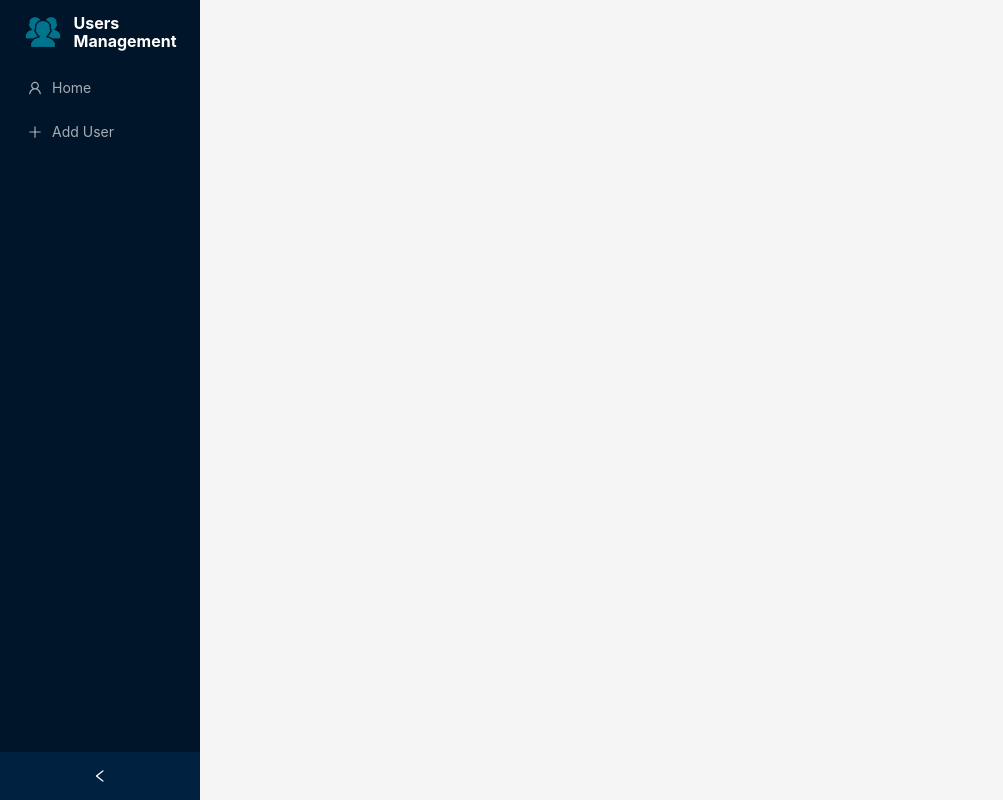
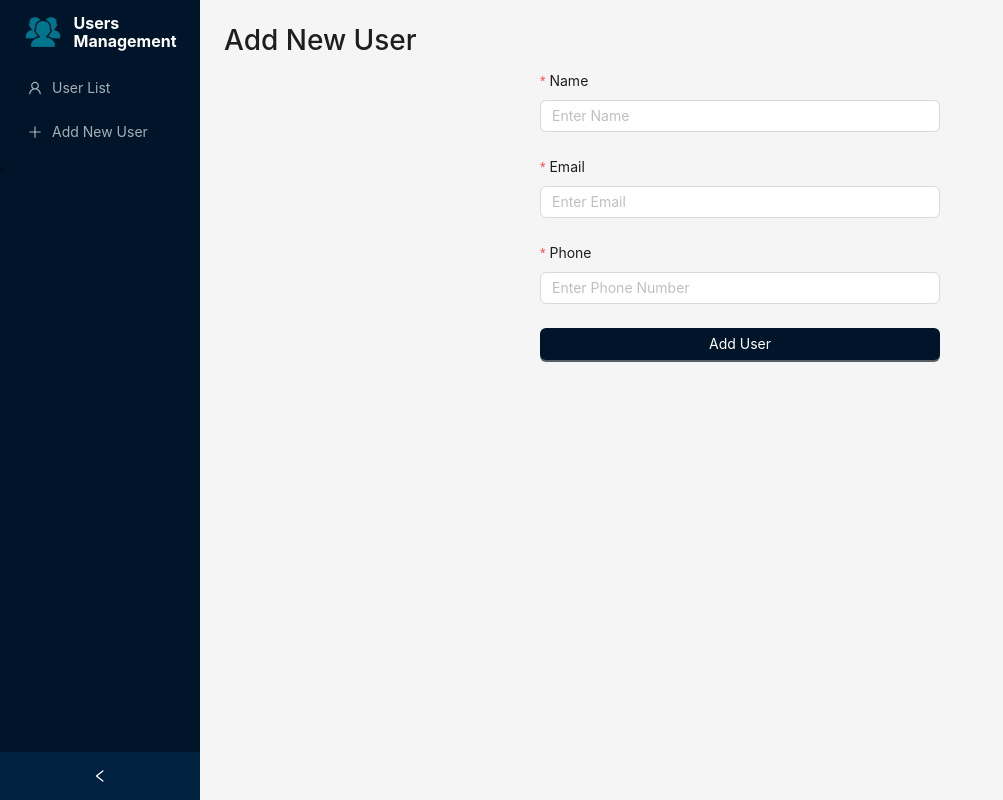
Before and after one commit to MasahAlmahdi/Users-Managment, a React (Create React App) app: page /add-user in a window 1280 px wide. Shown: the whole page, without its empty margins (0-1003 px from the left). Built offline with nearby package versions, Linux system fonts and the light colour scheme.

Commit message:
[feat] Add user component & improving performance by updating app

```diff
--- a/src/App.js
+++ b/src/App.js
@@ -3,6 +3,7 @@ import './App.css';
 import Sidebar from './components/Sidebar/Sidebar';
 import UserList from './components/UserList/UserList';
 import { Layout } from 'antd';
+import AddUserForm from './components/AddUserForm/AddUserForm';
 
 const {Content} = Layout;
 
@@ -14,7 +15,7 @@ function App() {
         <Content style={{ padding: '24px' }}>
         <Routes>
           <Route path='/' element={<UserList/>}/>
-          {/* <Route path='/' element={<AddUserForm/>}/> */}
+          <Route path='/add-user' element={<AddUserForm/>}/>
         </Routes>
         </Content>
       </Layout>
--- a/src/components/AddUserForm/AddUserForm.jsx
+++ b/src/components/AddUserForm/AddUserForm.jsx
@@ -0,0 +1,58 @@
+import { Button, Form, Input, message } from "antd";
+import React from "react";
+
+export default function AddUserForm() {
+  const [form] = Form.useForm();
+
+  const handleSubmit = (values) => {
+    console.log("User added:", values);
+    message.success("User added successfully!");
+    form.resetFields();
+  };
+
+  return (
+    <>
+      <h1>Add New User</h1>
+      <Form
+        form={form}
+        layout="vertical"
+        onFinish={handleSubmit}
+        style={{ maxWidth: "400px", margin: "0 auto" }}
+      >
+        <Form.Item
+          label="Name"
+          name="name"
+          rules={[{ required: true, message: "Please enter the user's name!" }]}
+        >
+          <Input placeholder="Enter Name" />
+        </Form.Item>
+        <Form.Item
+          label="Email"
+          name="email"
+          rules={[
+            { required: true, message: "Please enter the user's email!" },
+          ]}
+        >
+          <Input placeholder="Enter Email" />
+        </Form.Item>
+        <Form.Item
+          label="Phone"
+          name="phone"
+          rules={[
+            {
+              required: true,
+              message: "Please enter the user's phone number!",
+            },
+          ]}
+        >
+          <Input placeholder="Enter Phone Number" />
+        </Form.Item>
+        <Form.Item>
+          <Button type="primary" htmlType="submit" block>
+            Add User
+          </Button>
+        </Form.Item>
+      </Form>
+    </>
+  );
+}
--- a/src/components/Sidebar/Sidebar.jsx
+++ b/src/components/Sidebar/Sidebar.jsx
@@ -1,8 +1,22 @@
 import { Layout, Menu } from "antd";
 import React, { useState } from "react";
 import { UserOutlined, PlusOutlined } from "@ant-design/icons";
+import { Link } from "react-router-dom";
 
 const { Sider } = Layout;
+
+const menuItems = [
+  {
+    key: "1",
+    icon: <UserOutlined />,
+    label: <Link to="/">User List</Link>,
+  },
+  {
+    key: "2",
+    icon: <PlusOutlined />,
+    label: <Link to="/add-user">Add New User</Link>,
+  },
+];
 
 export default function Sidebar() {
   const [collapsed, setCollapsed] = useState(false);
@@ -42,14 +56,7 @@ export default function Sidebar() {
           </div>
         )}
       </div>
-      <Menu
-        theme="dark"
-        mode="inline"
-        items={[
-          { key: "1", icon: <UserOutlined />, label: "Home" },
-          { key: "2", icon: <PlusOutlined />, label: "Add User" },
-        ]}
-      />
+      <Menu theme="dark" mode="inline" items={menuItems} />;
     </Sider>
   );
 }
```
